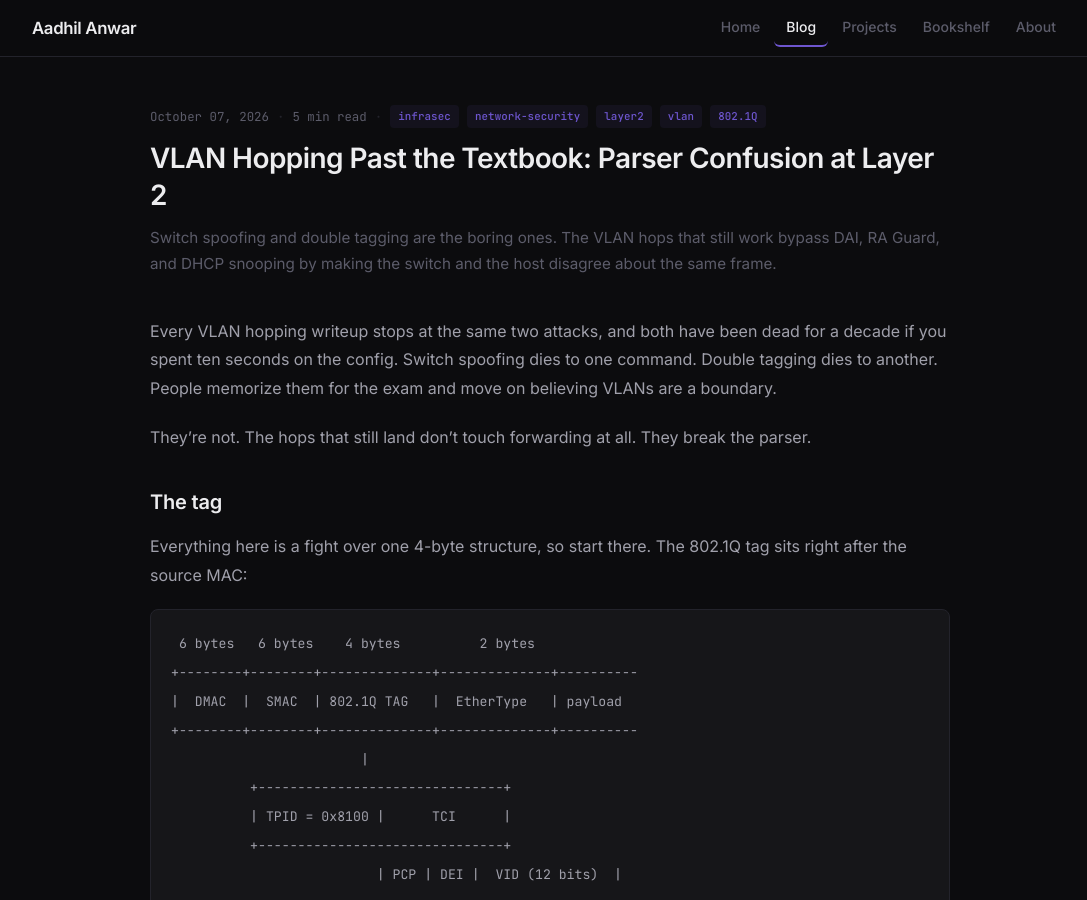
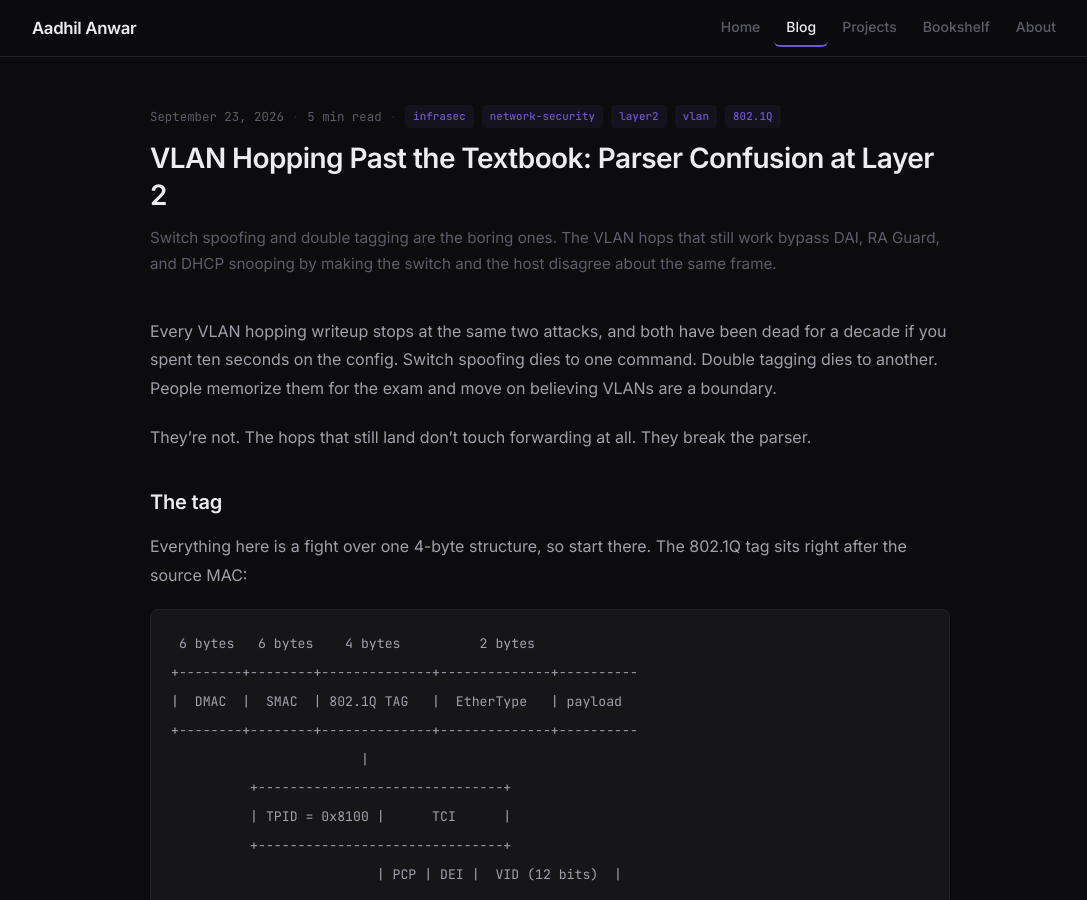
Before and after one commit to aadhil-anwer/port-new, a Jekyll site: the page built from _posts/2026-09-23-vlan-hopping-past-the-textbook.md, in a window 1280 px wide and 900 px high. Shown: the whole window, without its empty margins (90-1177 px from the left). Built offline with Jekyll 4.4.1, drawn with Linux system fonts in a browser that asks for light colours.

Commit message:
set VLAN hopping post front matter date to 2026-09-23
Co-Authored-By: Claude Opus 5.5 <noreply@anthropic.com>

```diff
--- a/_posts/2026-09-23-vlan-hopping-past-the-textbook.md
+++ b/_posts/2026-09-23-vlan-hopping-past-the-textbook.md
@@ -1,7 +1,7 @@
 ---
 title: "VLAN Hopping Past the Textbook: Parser Confusion at Layer 2"
 description: "Switch spoofing and double tagging are the boring ones. The VLAN hops that still work bypass DAI, RA Guard, and DHCP snooping by making the switch and the host disagree about the same frame."
-date: 2026-10-07
+date: 2026-09-23
 tags: [infrasec, network-security, layer2, vlan, 802.1Q]
 type: blog
 ---
```
